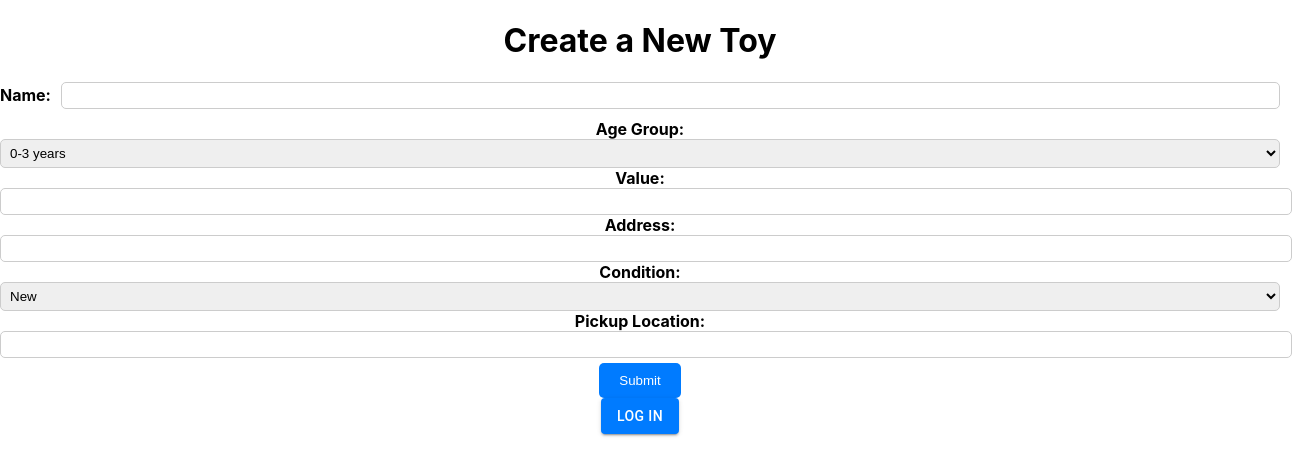
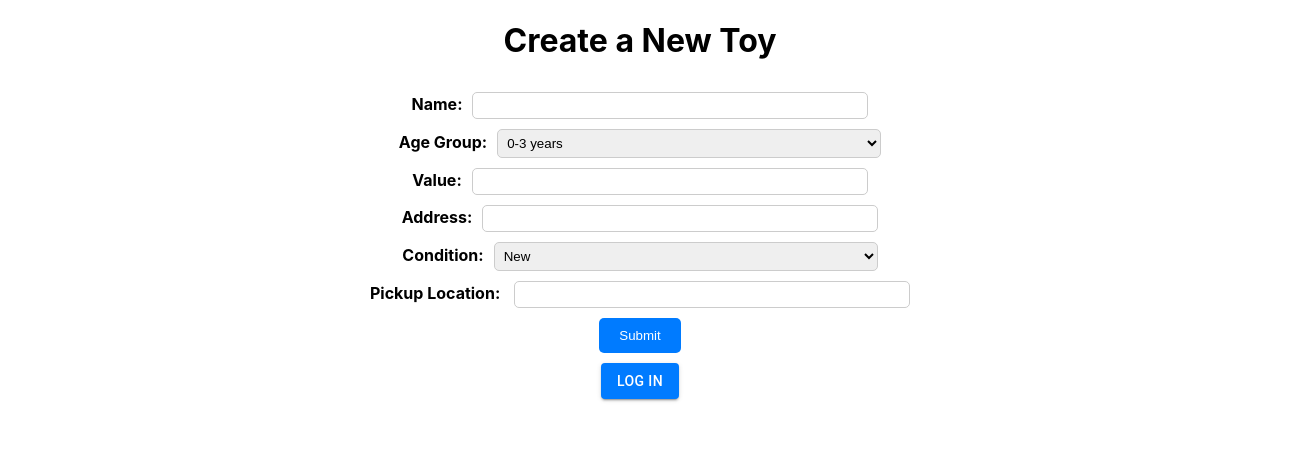
Before and after one commit to Hamanpreet/SwapnPlay, a React (Create React App) app in the folder frontend/: page /toys/new in a window 1280 px wide. Shown: the top 476 px of the page, 1302 px wide, since content can reach past the window. Built offline with nearby package versions, Linux system fonts and the light colour scheme.

Commit message:
Style create new toy page

```diff
--- a/frontend/src/components/NewToy.jsx
+++ b/frontend/src/components/NewToy.jsx
@@ -2,7 +2,7 @@ import React from "react";
 
 import { useState } from "react";
 import axios from "axios";
-import "../styles/NewToy.css"
+import "../styles/NewToy.css";
 
 const NewToy = () => {
   const [toyInfo, setToyInfo] = useState({
@@ -42,15 +42,14 @@ const NewToy = () => {
       .catch((error) => {
         console.error("Error submitting form data:", error);
       });
-    };
-
+  };
 
   return (
     <div>
       <h1>Create a New Toy</h1>
       <form onSubmit={handleSubmit} className="form-container">
-      <div className="form-label-container">
-        <label className="label">Name:</label>
+        <div className="form-label-container">
+          <label className="label">Name:</label>
           <input
             type="text"
             name="name"
@@ -58,23 +57,24 @@ const NewToy = () => {
             onChange={handleChange}
             className="input"
           />
-        <br />
-      </div>
+        </div>
 
-        <label className="label">
-          Age Group:
-          <select name="ageGroup" className="select"
-          value={toyInfo.ageGroup} onChange={handleChange}>
+        <div className="form-label-container">
+          <label className="label">Age Group:</label>
+          <select
+            name="ageGroup"
+            className="select"
+            value={toyInfo.ageGroup}
+            onChange={handleChange}>
             <option value="0-3 years">0-3 years</option>
             <option value="3-6 years">3-6 years</option>
             <option value="5-8 years">5-8 years</option>
             <option value="7-10 years">7-10 years</option>
           </select>
-        </label>
-        <br />
+        </div>
 
-        <label className="label">
-          Value:
+        <div className="form-label-container">
+          <label className="label">Value:</label>
           <input
             type="number"
             name="value"
@@ -82,11 +82,10 @@ const NewToy = () => {
             onChange={handleChange}
             className="input"
           />
-        </label>
-        <br />
+        </div>
 
-        <label className="label">
-          Address:
+        <div className="form-label-container">
+          <label className="label">Address:</label>
           <input
             type="text"
             name="address"
@@ -94,22 +93,23 @@ const NewToy = () => {
             onChange={handleChange}
             className="input"
           />
-        </label>
-        <br />
+        </div>
 
-        <label className="label">
-          Condition:
-          <select name="condition" value={toyInfo.condition} onChange={handleChange}
-          className="select">
+        <div className="form-label-container">
+          <label className="label">Condition:</label>
+          <select
+            name="condition"
+            value={toyInfo.condition}
+            onChange={handleChange}
+            className="select">
             <option value="New">New</option>
             <option value="Used">Used</option>
             <option value="Like New">Like New</option>
           </select>
-        </label>
-        <br />
+        </div>
 
-        <label className="label">
-          Pickup Location:
+        <div className="form-label-container">
+          <label className="label">Pickup Location: </label>
           <input
             type="text"
             name="pickupLocation"
@@ -117,10 +117,12 @@ const NewToy = () => {
             onChange={handleChange}
             className="input"
           />
-        </label>
-        <br />
-
-        <button type="submit" className="button">Submit</button>
+        </div>
+        <div className="button-container">
+        <button type="submit" className="button">
+          Submit
+        </button>
+        </div>
       </form>
     </div>
   );
--- a/frontend/src/styles/NewToy.css
+++ b/frontend/src/styles/NewToy.css
@@ -1,24 +1,22 @@
-
 /* Add a container style for each label-input pair */
-.form-label-container {
+.form-container {
   display: flex;
-  justify-content: space-between;
-  align-items: center;
+  flex-direction: column; /* Display elements vertically */
   margin: 10px 0;
 }
 
 .label {
   font-weight: bold;
-  flex: 1;
   margin-right: 10px;
 }
 
 .input,
 .select {
-  width: 100%;
+  width: 30%;
   padding: 5px;
   border: 1px solid #ccc;
   border-radius: 5px;
+  margin-top: 10px; /* Adjust the margin as needed */
 }
 
 .button {
@@ -28,9 +26,9 @@
   border: none;
   border-radius: 5px;
   cursor: pointer;
-  margin-top:5px;
+  margin-top: 10px;
+
 }
-
 
 .select {
   cursor: pointer;
```
